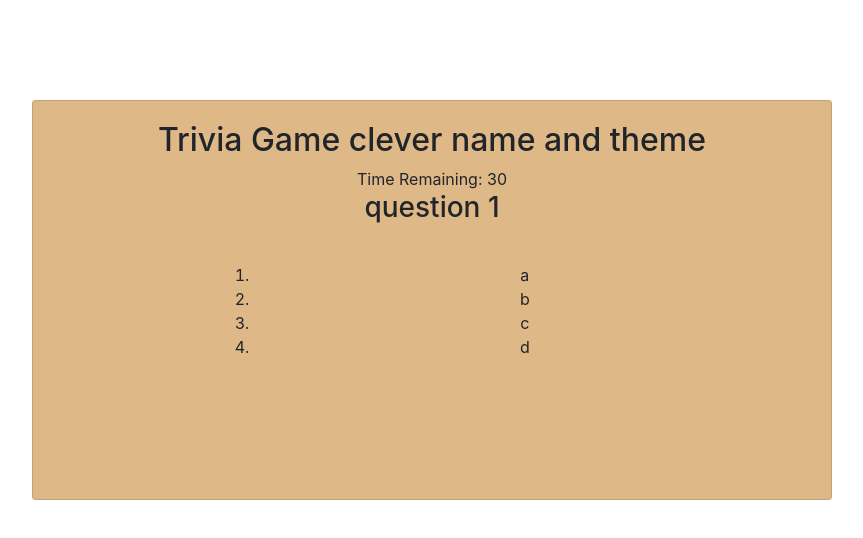
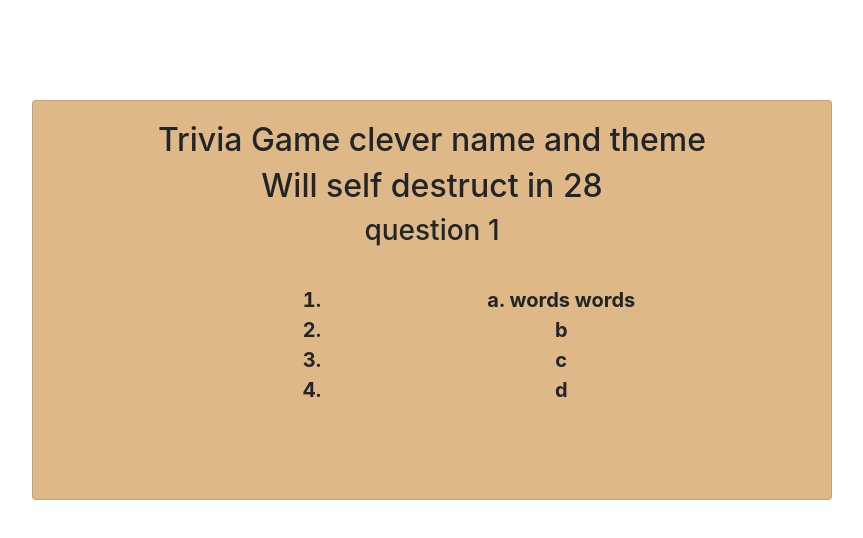
Before and after one commit to Mday1313/TriviaGame, a plain HTML site: page index.html in a window 1280 px wide. Both pictures are taken after a click on the button "Start Game". Shown: the whole page, without its empty margins (208-1071 px from the left). Drawn offline with nearby package versions, Linux system fonts and the light colour scheme.

Commit message:
first countdown interval working

```diff
--- a/assets/css/style.css
+++ b/assets/css/style.css
@@ -6,6 +6,13 @@
 }
 
 .answer-choice {
-    margin-left: 20%;
+    margin-left: 30%;
     padding-top: 30px;
+    text-align: center;
 }
+
+li {
+    font-weight: bold;
+    font-size: 20px;
+
+}
--- a/assets/javascript/app.js
+++ b/assets/javascript/app.js
@@ -1,6 +1,6 @@
 
 // function to wrap all functions
-$(document).ready(function() {
+$(document).ready(function () {
 
     // create variables or objects
 
@@ -9,7 +9,7 @@ $(document).ready(function() {
     var triviaQuestions = [
         {
             question: "question 1",            //     question
-        choices: ["a", "b", "c", "d"],           //     possible answer array
+            choices: ["a. words words", "b", "c", "d"],           //     possible answer array
             correct: "answer",                 //     correct answer
             gif: "stuff"                       //     corresponding answer gif
         },
@@ -19,36 +19,36 @@ var triviaQuestions = [
             correct: "answer",
             gif: "stuff"
         },
-    {
-        question: "question 3",
-        choices: "a, b, c, d",
-        correct: "answer",
-        gif: "stuff"
-    },
-    {
-        question: "question 4",
-        choices: "a, b, c, d",
-        correct: "answer",
-        gif: "stuff"
-    },
-    {
-        question: "question 5",
-        choices: "a, b, c, d",
-        correct: "answer",
-        gif: "stuff"
-    },
-    {
-        question: "question 6",
-        choices: "a, b, c, d",
-        correct: "answer",
-        gif: "stuff"
-    },
+        // {
+        //     question: "question 3",
+        //     choices: "a, b, c, d",
+        //     correct: "answer",
+        //     gif: "stuff"
+        // },
+        // {
+        //     question: "question 4",
+        //     choices: "a, b, c, d",
+        //     correct: "answer",
+        //     gif: "stuff"
+        // },
+        // {
+        //     question: "question 5",
+        //     choices: "a, b, c, d",
+        //     correct: "answer",
+        //     gif: "stuff"
+        // },
+        // {
+        //     question: "question 6",
+        //     choices: "a, b, c, d",
+        //     correct: "answer",
+        //     gif: "stuff"
+        // },
 
     ];
 
 
     // check access to this object
-console.log(triviaQuestions[0].gif);
+
 
     // other variables
     var correctCount = 0;
@@ -57,6 +57,8 @@ var timeRemaining = 30;
     var unansweredCount = 0;
     var answeredCorrect = 0;
     var answerList;
+    var listItem;
+    var countDownId;
 
 
     // onload
@@ -65,23 +67,67 @@ var answerList;
     //         on click calls startGame function
 
     $(".start-btn")
-    .text("Start Game").css("margin-top", "+"+200+"px")
+        .text("Start Game").css("margin-top", "+" + 200 + "px")
         .click(function () { gameSetup(); });
 
     // button click above will run gameSetup function
     // gameSetup function
+    for (var i = 0; i < triviaQuestions.length; i++) {
+        return triviaQuestions[i];
+    }
+    function run() {
+        clearInterval(countDownId);
+        countDownId = setInterval(decrement, 1000);
+
+    }
+    function decrement() {
+
+        timeRemaining--;
+
+        $(".timer-count").html("<h2>" + "Will self destruct in " + timeRemaining + "</h2>");
+
+        if (timeRemaining === 0) {
+
+            stop();
+
+
+        }
+    }
+
+    function stop() {
+
+     clearInterval(countDownId);
+
+    }
+
+
     function gameSetup() {
 
         $(".start-btn").hide();
-        timeRemaining = 30;
-        $(".timer-count").text("Time Remaining: " + timeRemaining);
+        // timeRemaining = 30;
+        // $(".timer-count").text("Time Remaining: " + timeRemaining);
 
         // For loop that cycles through questions
-        $(".question-text").text(triviaQuestions[0].question);
+        $(".question-text").text(triviaQuestions[i].question);
 
-        // NOT WORKING- want choices array to be displayed as an ordered list block
-        // for each to make dry
-        answerList = $(".answer-choice").append( '<li>' + triviaQuestions[0].choices[0] + '</li>', '<li>' + triviaQuestions[0].choices[1] + '</li>', '<li>' + triviaQuestions[0].choices[2] + '</li>', '<li>' + triviaQuestions[0].choices[3] + '</li>'   );
+        //want choices array to be displayed as an ordered list block
+        // for each to make dry or plug in i from for loop
+
+        // MAKE DRY
+        answerList = $(".answer-choice").append('<li>' + triviaQuestions[i].choices[0] + '</li>', '<li>' + triviaQuestions[i].choices[1] + '</li>', '<li>' + triviaQuestions[i].choices[2] + '</li>', '<li>' + triviaQuestions[i].choices[3] + '</li>');
+
+        run();
+
+
+    }
+
+
+
+
+
+
+
+
 
 
 
@@ -91,7 +137,7 @@ function gameSetup() {
     //     this will loop through however many questions there are in the object
     //         for (var i = 0; i < questions.length; i++) {
 
-}
+
 
     // startGame function will start clock and store click response for answer
     //         }
@@ -99,6 +145,10 @@ function gameSetup() {
     //         var response = onclick questions[i]
     //         check if response is to questions item answer (questions[i].answer)
     //         stop timer
+
+    // anwser shown for 6 seconds
+    // display win, loss or unanswered statement
+    // display image
 
 
     // question function
```
Also changed, not shown: index.html (line endings or trailing spaces). Lines whose indentation alone changed are shown as unchanged.
